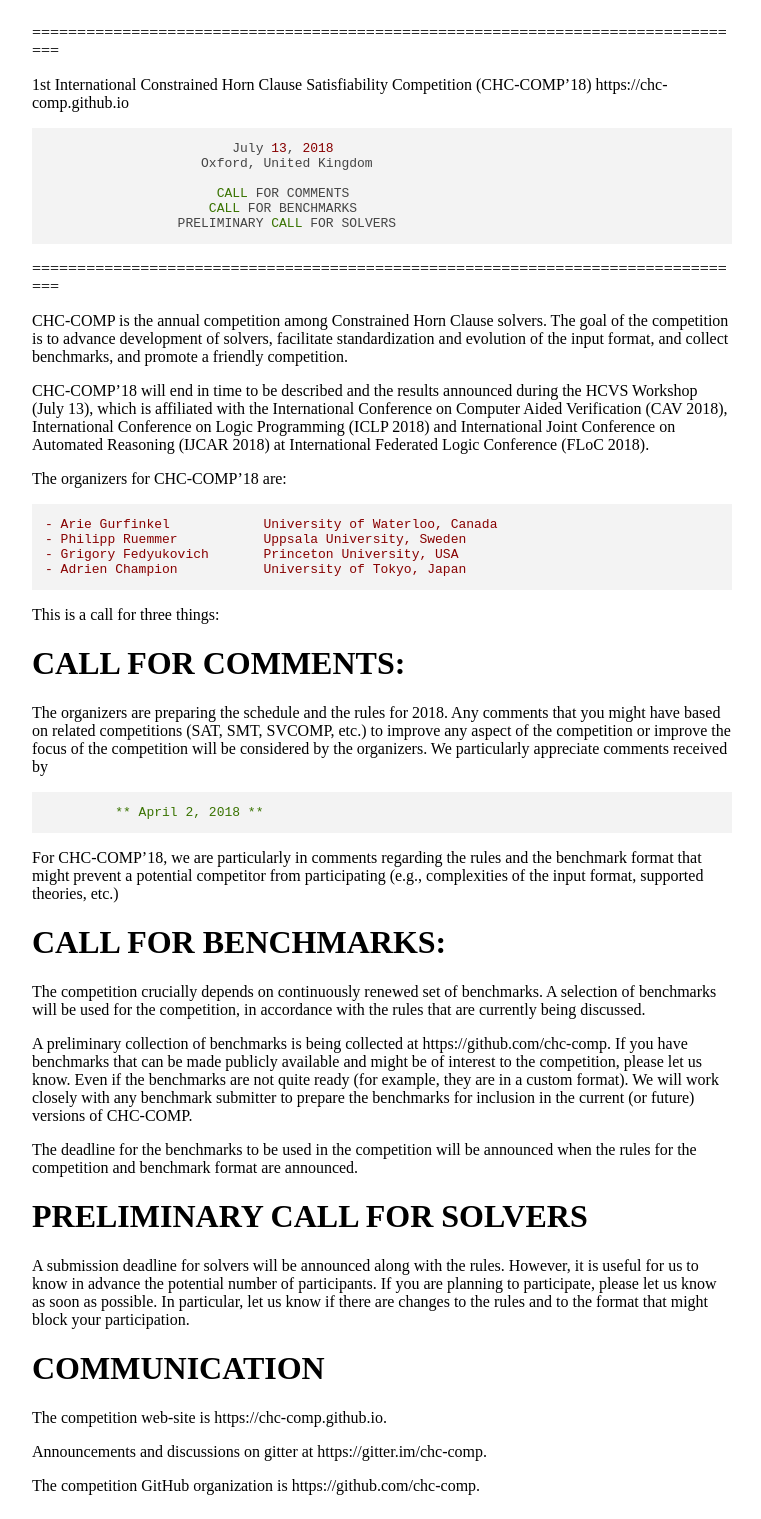
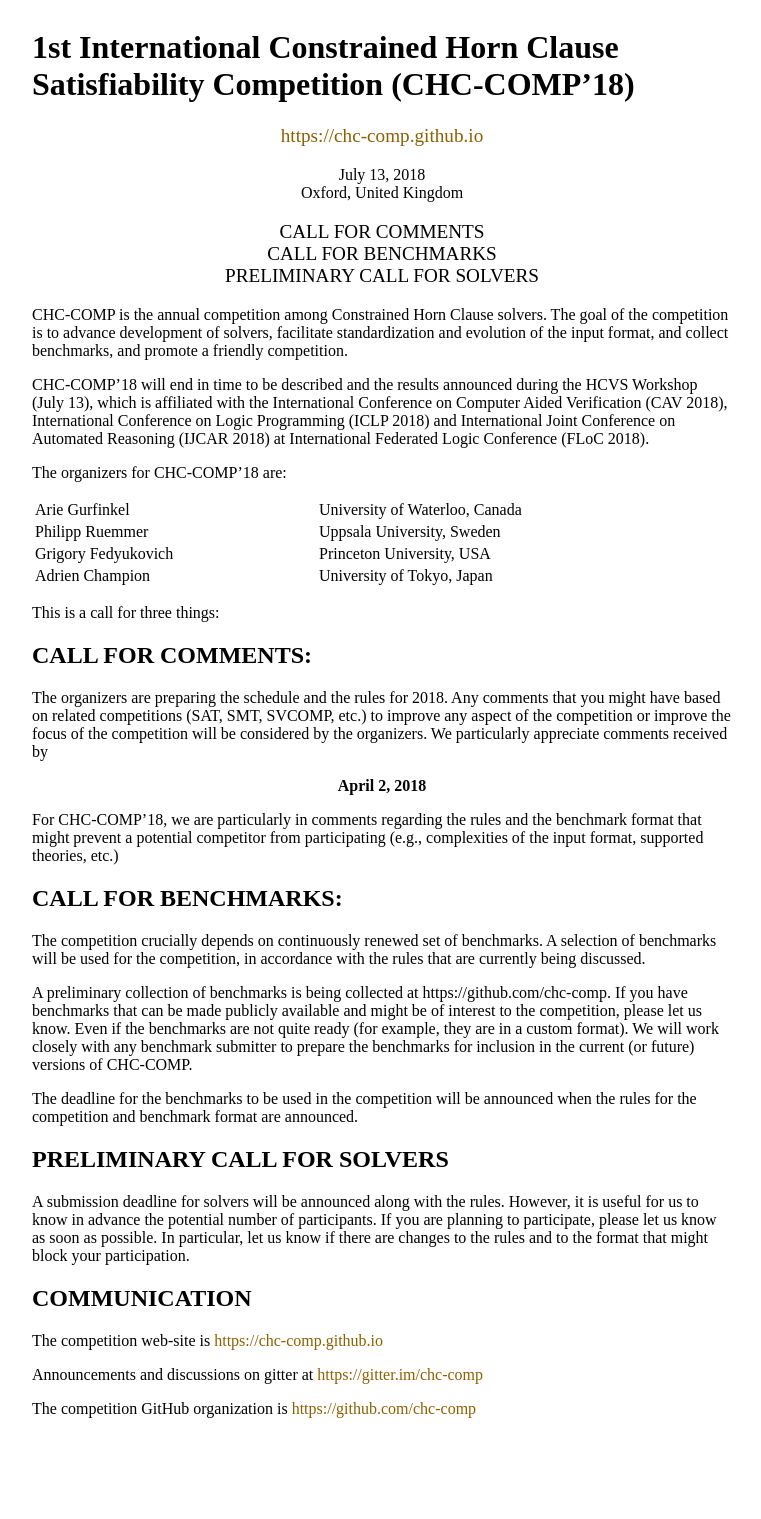
Before and after one commit to chc-comp/chc-comp.github.io, a Jekyll site: the page built from 2018/call-for-comments.md, in a window 1280 px wide. Shown: the whole page, without its empty margins (258-1019 px from the left). Built offline with Jekyll 4.4.1, drawn with Linux system fonts in a browser that asks for light colours; nearby versions of some CDN libraries; our own code applies the rules of GitHub Pages for plain Markdown files; after the commit the page ends 1442 px from its top, so only the background shows below that.

Commit message:
Format call-for-comments in markdown

```diff
--- a/2018/call-for-comments.md
+++ b/2018/call-for-comments.md
@@ -1,17 +1,21 @@
-================================================================================
+---
+layout: page
+title: Call For Comments
+---
 
-1st International Constrained Horn Clause Satisfiability Competition
-                            (CHC-COMP'18)
-                      https://chc-comp.github.io
+# 1st International Constrained Horn Clause Satisfiability Competition (CHC-COMP'18)
+[https://chc-comp.github.io](https://chc-comp.github.io)
+{: style="font-size: 120%; text-align: center;"}
 
-                            July 13, 2018
-                        Oxford, United Kingdom
+July 13, 2018\\
+Oxford, United Kingdom
+{: style="text-align: center;"}
 
-                          CALL FOR COMMENTS
-                         CALL FOR BENCHMARKS
-                     PRELIMINARY CALL FOR SOLVERS
+CALL FOR COMMENTS\\
+CALL FOR BENCHMARKS\\
+PRELIMINARY CALL FOR SOLVERS
+{: style="font-size:120%; text-align: center;"}
 
-================================================================================
 
 CHC-COMP is the annual competition among Constrained Horn Clause
 solvers. The goal of the competition is to advance development of
@@ -27,14 +31,16 @@ International Federated Logic Conference (FLoC 2018).
 
 The organizers for CHC-COMP'18 are:
 
-    - Arie Gurfinkel            University of Waterloo, Canada
-    - Philipp Ruemmer           Uppsala University, Sweden
-    - Grigory Fedyukovich       Princeton University, USA
-    - Adrien Champion           University of Tokyo, Japan
+|Arie Gurfinkel|University of Waterloo, Canada|
+|Philipp Ruemmer|Uppsala University, Sweden|
+|Grigory Fedyukovich|Princeton University, USA|
+|Adrien Champion|University of Tokyo, Japan|
+{: .table style="width:100%;"}
+
 
 This is a call for three things:
 
-# CALL FOR COMMENTS:
+## CALL FOR COMMENTS:
 
 The organizers are preparing the schedule and the rules for 2018.  Any
 comments that you might have based on related competitions (SAT, SMT,
@@ -42,14 +48,15 @@ SVCOMP, etc.) to improve any aspect of the competition or improve the
 focus of the competition will be considered by the organizers. We
 particularly appreciate comments received by
 
-             ** April 2, 2018 **
+**April 2, 2018**
+{: style="text-align: center;"}
 
 For CHC-COMP'18, we are particularly in comments regarding the rules
 and the benchmark format that might prevent a potential competitor
 from participating (e.g., complexities of the input format, supported
 theories, etc.)
 
-# CALL FOR BENCHMARKS:
+## CALL FOR BENCHMARKS:
 
 The competition crucially depends on continuously renewed set of
 benchmarks. A selection of benchmarks will be used for the
@@ -68,7 +75,7 @@ The deadline for the benchmarks to be used in the competition will be
 announced when the rules for the competition and benchmark format are
 announced.
 
-# PRELIMINARY CALL FOR SOLVERS
+## PRELIMINARY CALL FOR SOLVERS
 
 A submission deadline for solvers will be announced along with the
 rules. However, it is useful for us to know in advance the potential
@@ -77,10 +84,11 @@ us know as soon as possible. In particular, let us know if there are
 changes to the rules and to the format that might block your
 participation.
 
-# COMMUNICATION
+## COMMUNICATION
 
-The competition web-site is https://chc-comp.github.io.
+The competition web-site is [https://chc-comp.github.io](https://chc-comp.github.io)
 
-Announcements and discussions on gitter at https://gitter.im/chc-comp.
 
-The competition GitHub organization is https://github.com/chc-comp.
+Announcements and discussions on gitter at [https://gitter.im/chc-comp](https://gitter.im/chc-comp)
+
+The competition GitHub organization is [https://github.com/chc-comp](https://github.com/chc-comp)
```
